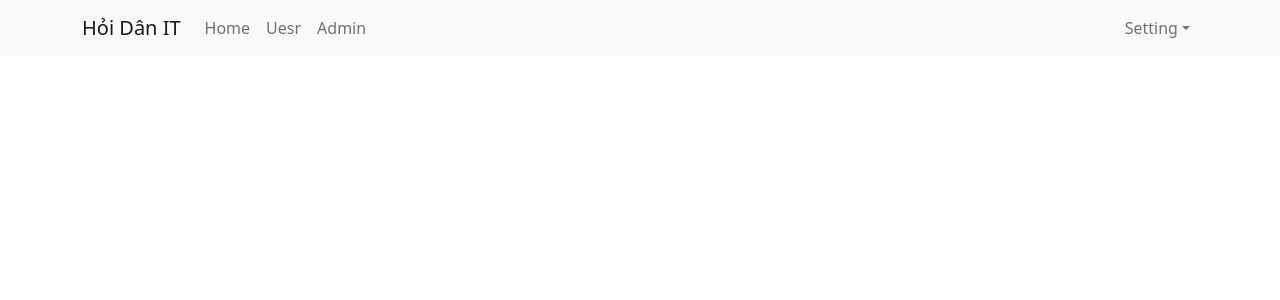
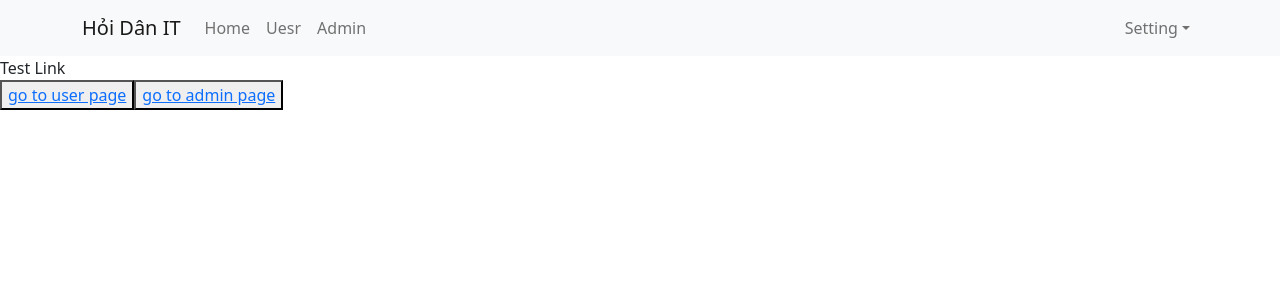
Before and after one commit to khoi23/web-demo, a React (Create React App) app: page / in a window 1280 px wide. Shown: the top 300 px of the page. Built offline with nearby package versions, Linux system fonts and the light colour scheme.

Commit message:
video 48

```diff
--- a/src/App.js
+++ b/src/App.js
@@ -1,12 +1,25 @@
 import React from 'react';
-import Header from './Components/Header/Header'
+import Header from './Components/Header/Header';
+import { Link } from "react-router-dom";
+
 
 const App = () => {
   return (
-    <div className='app-container'>
+    <div className="app-container">
       <Header />
+      <div>
+        Test Link
+        <div>
+          <button>
+            <Link to="/users">go to user page</Link>
+          </button>
+          <button>
+            <Link to="/admins">go to admin page</Link>
+          </button>
+        </div>
+      </div>
     </div>
-  )
+  );
 }
 
 export default App
--- /dev/null
+++ b/src/Components/Admin/Admin.js
@@ -0,0 +1,9 @@
+import React from 'react'
+
+const Admin = () => {
+  return (
+    <div>Admin</div>
+  )
+}
+
+export default Admin
--- a/src/Components/Header/Header.js
+++ b/src/Components/Header/Header.js
@@ -2,6 +2,7 @@
 import Nav from "react-bootstrap/Nav";
 import Navbar from "react-bootstrap/Navbar";
 import NavDropdown from "react-bootstrap/NavDropdown";
+import { Link } from "react-router-dom";
 
 const Header = () => {
   return (
@@ -11,16 +12,23 @@
         <Navbar.Toggle aria-controls="basic-navbar-nav" />
         <Navbar.Collapse id="basic-navbar-nav">
           <Nav className="me-auto">
-            <Nav.Link href="#home">Home</Nav.Link>
+            <Link to="/" className="nav-link">
+              Home
+            </Link>
+            <Link to="/users" className="nav-link">
+              Uesr
+            </Link>
+            <Link to="/admins" className="nav-link">
+              Admin
+            </Link>
+            {/* <Nav.Link href="#home">Home</Nav.Link>
             <Nav.Link href="#link">Uesr</Nav.Link>
-            <Nav.Link href="#link">Admin</Nav.Link>
+            <Nav.Link href="#link">Admin</Nav.Link> */}
           </Nav>
           <Nav>
             <NavDropdown title="Setting" id="basic-nav-dropdown">
               <NavDropdown.Item href="#action/3.1">Login</NavDropdown.Item>
-              <NavDropdown.Item href="#action/3.2">
-                Log out
-              </NavDropdown.Item>
+              <NavDropdown.Item href="#action/3.2">Log out</NavDropdown.Item>
               <NavDropdown.Item href="#action/3.3">Profile</NavDropdown.Item>
             </NavDropdown>
           </Nav>
--- /dev/null
+++ b/src/Components/User/User.js
@@ -0,0 +1,9 @@
+import React from 'react'
+
+const User = (props) => {
+  return (
+    <div>User</div>
+  )
+}
+
+export default User
--- a/src/index.js
+++ b/src/index.js
@@ -3,10 +3,17 @@
 import './index.css';
 import App from './App';
 import "bootstrap/dist/css/bootstrap.min.css";
+import { BrowserRouter, Routes, Route } from "react-router-dom";
+import User from './Components/User/User';
+import Admin from "./Components/Admin/Admin";
 
 const root = ReactDOM.createRoot(document.getElementById('root'));
 root.render(
-  <React.StrictMode>
-    <App />
-  </React.StrictMode>
+  <BrowserRouter>
+    <Routes>
+      <Route path="/" element={<App />} />
+      <Route path="users" element={<User />} />
+      <Route path="admins" element={<Admin />} />
+    </Routes>
+  </BrowserRouter>
 );
```
